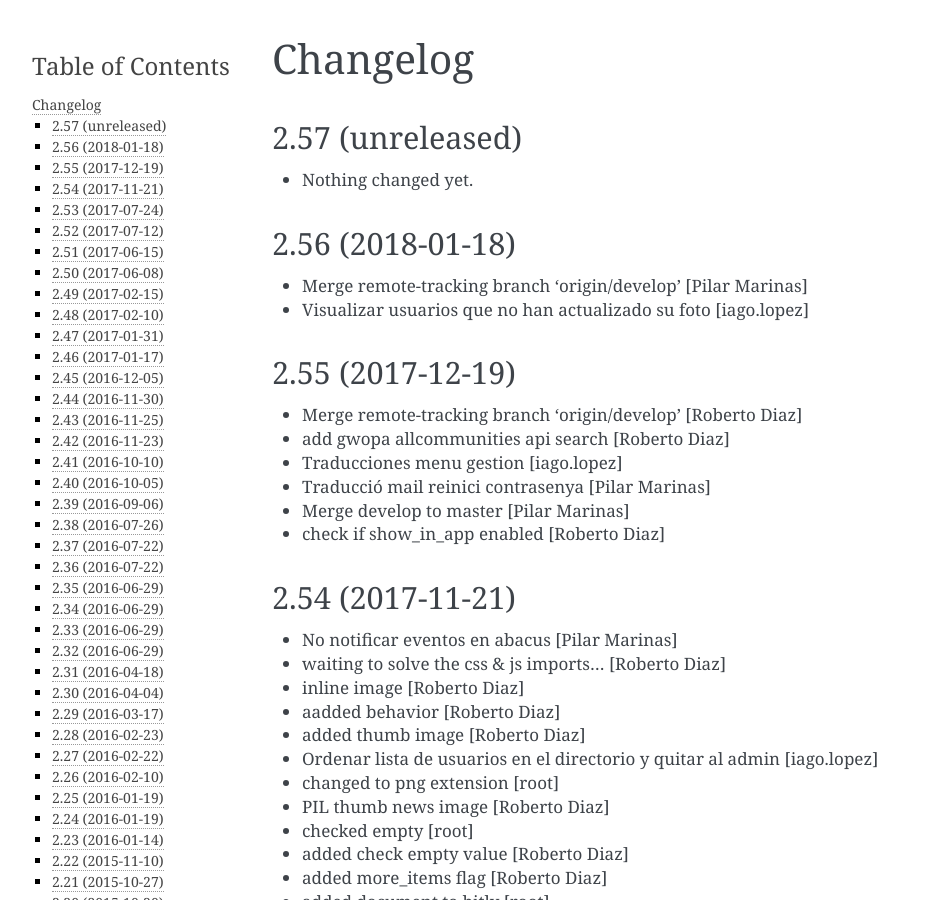
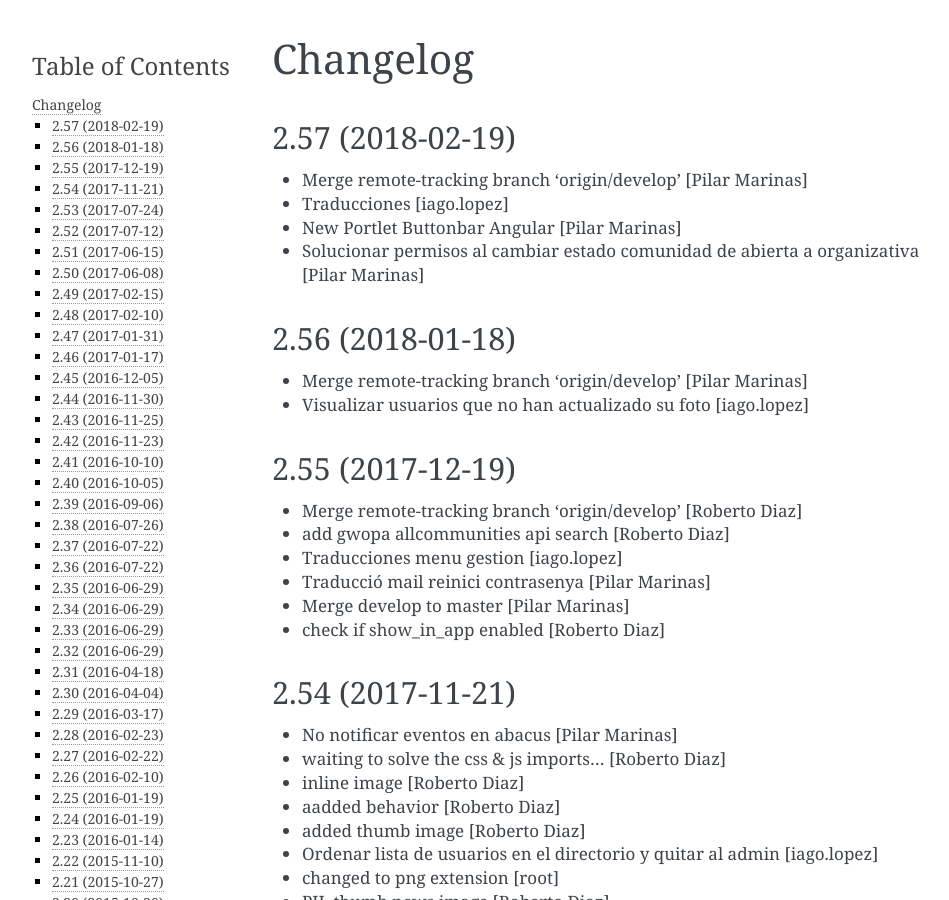
Before and after one commit to UPCnet/ulearn.core, a Sphinx documentation site: the page built from docs/HISTORY.rst, in a window 1280 px wide and 900 px high. Shown: the whole window, without its empty margins (148-1097 px from the left). Built offline with Sphinx 7.4.7, drawn with Linux system fonts in a browser that asks for light colours; pages that are not in the unit, such as notebooks, are missing from menus.

Commit message:
Preparing release 2.57

```diff
--- a/docs/HISTORY.rst
+++ b/docs/HISTORY.rst
@@ -1,11 +1,13 @@
 Changelog
 =========
 
-2.57 (unreleased)
+2.57 (2018-02-19)
 -----------------
 
-- Nothing changed yet.
-
+* Merge remote-tracking branch 'origin/develop' [Pilar Marinas]
+* Traducciones [iago.lopez]
+* New Portlet Buttonbar Angular [Pilar Marinas]
+* Solucionar permisos al cambiar estado comunidad de abierta a organizativa [Pilar Marinas]
 
 2.56 (2018-01-18)
 -----------------
--- a/setup.py
+++ b/setup.py
@@ -1,7 +1,7 @@
 from setuptools import setup, find_packages
 import os
 
-version = '2.57.dev0'
+version = '2.57'
 
 README = open('README.rst').read()
 HISTORY = open(os.path.join('docs', 'HISTORY.rst')).read()
```
